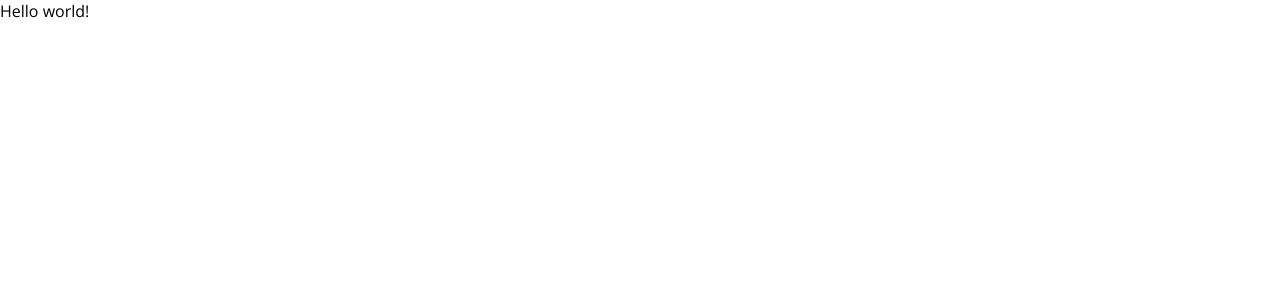
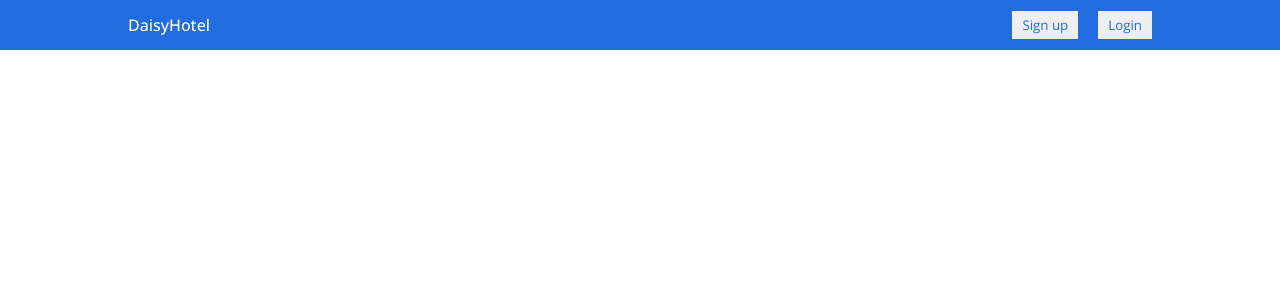
Before and after one commit to daisyle0203/Reservation_App, a React (Create React App) app: page / in a window 1280 px wide. Shown: the top 300 px of the page. Built offline with nearby package versions, Linux system fonts and the light colour scheme.

Commit message:
set up pages and add navbar component

```diff
--- a/package.json
+++ b/package.json
@@ -8,6 +8,7 @@
     "@testing-library/user-event": "^13.5.0",
     "react": "^18.0.0",
     "react-dom": "^18.0.0",
+    "react-router-dom": "^6.6.1",
     "react-scripts": "5.0.1",
     "web-vitals": "^2.1.4"
   },
--- a/src/App.js
+++ b/src/App.js
@@ -1,9 +1,18 @@
+import { BrowserRouter, Routes, Route } from "react-router-dom"
+import Home from "./pages/home/Home"
+import Hotel from "./pages/hotel/Hotel"
+import List from "./pages/list/List"
+
 function App() {
   return (
-    <div>
-      Hello world!
-    </div>
-  );
+    <BrowserRouter>
+      <Routes>
+        <Route path="/" element={<Home />} />
+        <Route path="/hotels" element={<List />} />
+        <Route path="/hotels/:id" element={<Hotel />} />
+      </Routes>
+    </BrowserRouter>
+  )
 }
 
-export default App;
+export default App
--- /dev/null
+++ b/src/components/navbar/Navbar.jsx
@@ -0,0 +1,17 @@
+import "./navbar.css"
+
+const Navbar = () => {
+  return (
+    <div className="navbar">
+      <div className="navContainer">
+        <span className="logo">DaisyHotel</span>
+        <div className="navItems">
+          <button className="navButton">Sign up</button>
+          <button className="navButton">Login</button>
+        </div>
+      </div>
+    </div>
+  )
+}
+
+export default Navbar
--- /dev/null
+++ b/src/components/navbar/navbar.css
@@ -0,0 +1,27 @@
+.navbar {
+  height: 50px;
+  background-color: #216ddf;
+  display: flex;
+  justify-content: center;
+}
+
+.navContainer {
+  width: 100%;
+  max-width: 1024px;
+  color: white;
+  display: flex;
+  align-items: center;
+  justify-content: space-between;
+}
+
+.logo {
+  font-weight: 500;
+}
+
+.navButton {
+  margin-left: 20px;
+  border: none;
+  padding: 5px 10px;
+  cursor: pointer;
+  color: #216ddf;
+}
--- /dev/null
+++ b/src/pages/home/Home.jsx
@@ -0,0 +1,12 @@
+import Navbar from "../../components/navbar/Navbar";
+import "./home.css"
+
+const Home = () => {
+  return (
+    <div>
+      <Navbar />
+    </div>
+  )
+}
+
+export default Home
```
Also changed, not shown: src/pages/home/home.css (added), src/pages/hotel/Hotel.jsx (added), src/pages/list/List.jsx (added), 1 other file (tests, documents, lock files or other folders).
